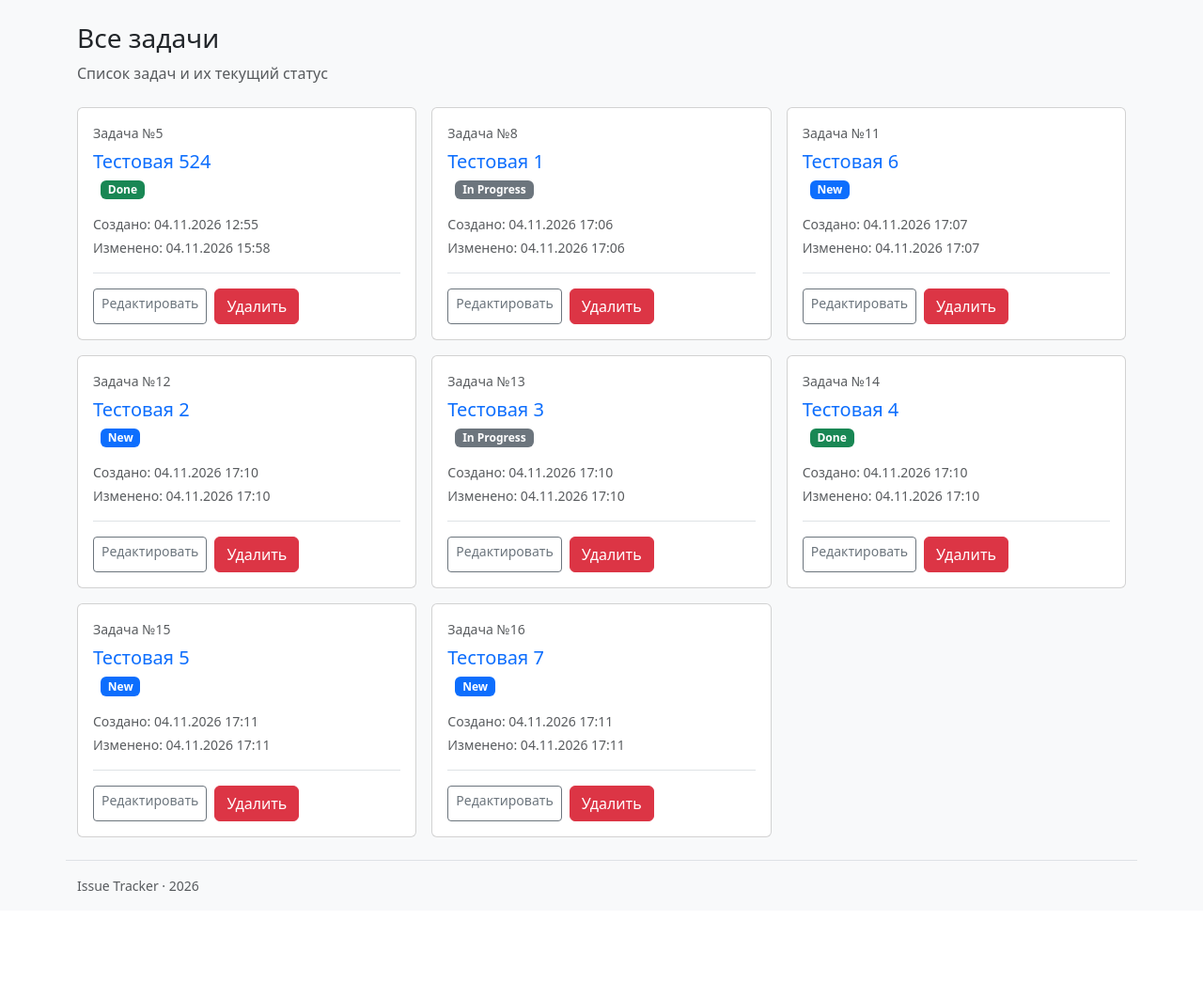
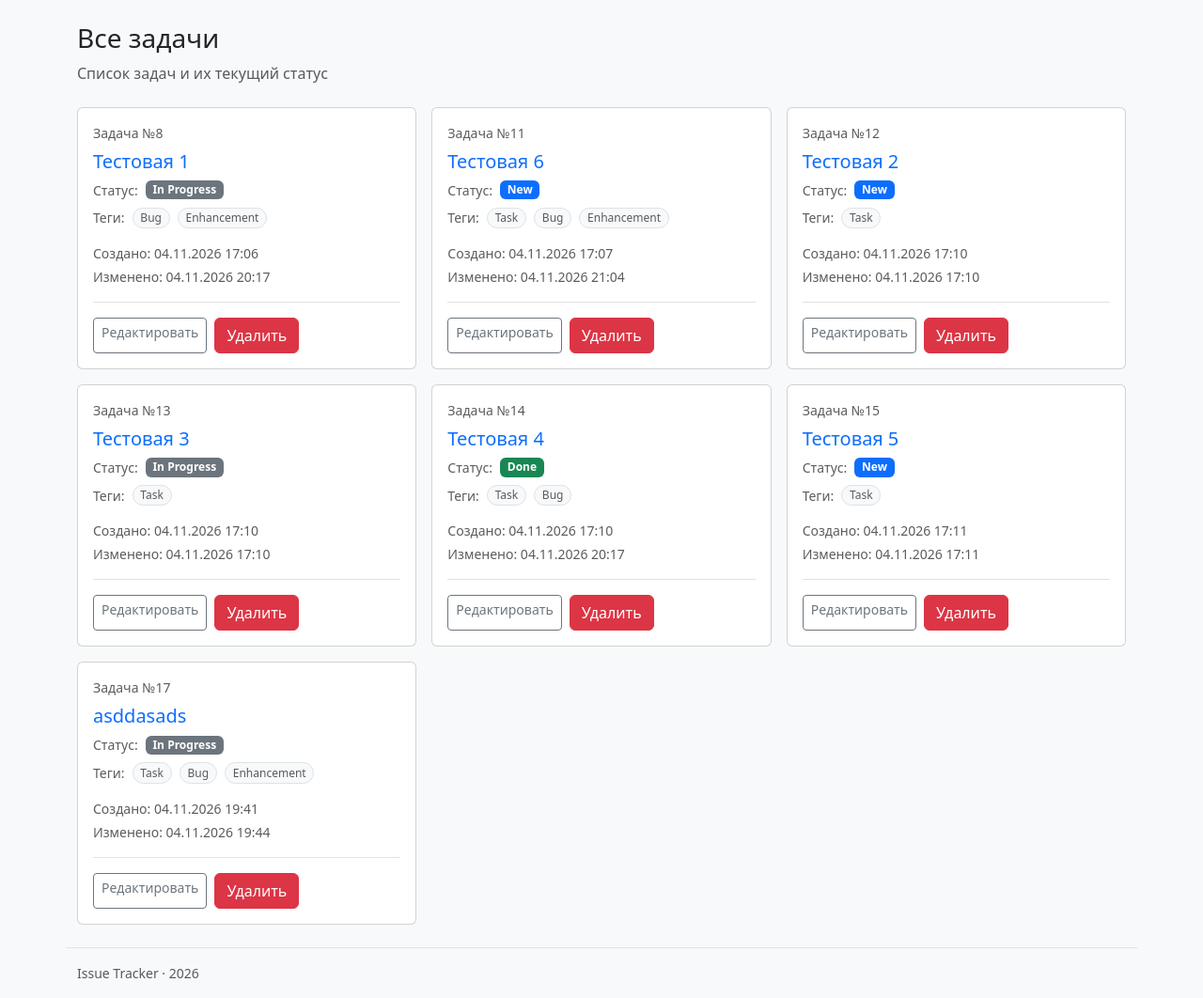
Before and after one commit to antonignatovskij/hw_57__Anton_Ignatovskij_python26, a Django app: page /tasks/ in a window 1280 px wide. Shown: the part 73-1135 px from the top of the page at 94% size. Before the commit the page ends 1021 px from the top, so only its background shows below. Run offline with Django 5.2, Linux system fonts and the light colour scheme; data comes from the database, SQL or seed files in the repository; some libraries are stand-ins or nearby versions.

Commit message:
третий этап сделан, дизайн полностью подогнан, фикстуры обновлены, виджет для бонусного задания сделан

```diff
--- a/source/fixtures/data.json
+++ b/source/fixtures/data.json
@@ -43,26 +43,17 @@
 },
 {
   "model": "issue_tracker.task",
-  "pk": 5,
-  "fields": {
-    "summary": "Тестовая 524",
-    "description": "Тестовая задача 5",
-    "status": 3,
-    "type": 3,
-    "created_at": "2026-11-04T12:55:44.191Z",
-    "updated_at": "2026-11-04T15:58:27.149Z"
-  }
-},
-{
-  "model": "issue_tracker.task",
   "pk": 8,
   "fields": {
     "summary": "Тестовая 1",
     "description": "",
     "status": 2,
-    "type": 3,
     "created_at": "2026-11-04T17:06:50.845Z",
-    "updated_at": "2026-11-04T17:06:50.845Z"
+    "updated_at": "2026-11-04T20:17:45.168Z",
+    "types": [
+      2,
+      3
+    ]
   }
 },
 {
@@ -72,9 +63,13 @@
     "summary": "Тестовая 6",
     "description": "",
     "status": 1,
-    "type": 1,
     "created_at": "2026-11-04T17:07:34.091Z",
-    "updated_at": "2026-11-04T17:07:34.091Z"
+    "updated_at": "2026-11-04T21:04:47.696Z",
+    "types": [
+      1,
+      2,
+      3
+    ]
   }
 },
 {
@@ -84,9 +79,11 @@
     "summary": "Тестовая 2",
     "description": "",
     "status": 1,
-    "type": 1,
     "created_at": "2026-11-04T17:10:30.392Z",
-    "updated_at": "2026-11-04T17:10:30.392Z"
+    "updated_at": "2026-11-04T17:10:30.392Z",
+    "types": [
+      1
+    ]
   }
 },
 {
@@ -96,9 +93,11 @@
     "summary": "Тестовая 3",
     "description": "ывавыыав",
     "status": 2,
-    "type": 1,
     "created_at": "2026-11-04T17:10:41.045Z",
-    "updated_at": "2026-11-04T17:10:41.045Z"
+    "updated_at": "2026-11-04T17:10:41.045Z",
+    "types": [
+      1
+    ]
   }
 },
 {
@@ -108,9 +107,12 @@
     "summary": "Тестовая 4",
     "description": "",
     "status": 3,
-    "type": 2,
     "created_at": "2026-11-04T17:10:49.595Z",
-    "updated_at": "2026-11-04T17:10:49.595Z"
+    "updated_at": "2026-11-04T20:17:35.305Z",
+    "types": [
+      1,
+      2
+    ]
   }
 },
 {
@@ -120,21 +122,27 @@
     "summary": "Тестовая 5",
     "description": "фыывффыпаф ф ывфыв",
     "status": 1,
-    "type": 1,
     "created_at": "2026-11-04T17:11:09.668Z",
-    "updated_at": "2026-11-04T17:11:09.668Z"
+    "updated_at": "2026-11-04T17:11:09.668Z",
+    "types": [
+      1
+    ]
   }
 },
 {
   "model": "issue_tracker.task",
-  "pk": 16,
+  "pk": 17,
   "fields": {
-    "summary": "Тестовая 7",
-    "description": "фывфы вфыффыв12 123 132",
-    "status": 1,
-    "type": 3,
-    "created_at": "2026-11-04T17:11:25.776Z",
-    "updated_at": "2026-11-04T17:11:25.776Z"
+    "summary": "asddasads",
+    "description": "adad",
+    "status": 2,
+    "created_at": "2026-11-04T19:41:13.063Z",
+    "updated_at": "2026-11-04T19:44:07.259Z",
+    "types": [
+      1,
+      2,
+      3
+    ]
   }
 },
 {
--- a/source/issue_tracker/forms.py
+++ b/source/issue_tracker/forms.py
@@ -6,7 +6,6 @@ from issue_tracker.models import Task, Status, Type
 
 class TaskForm(forms.ModelForm):
     status = forms.ModelChoiceField(queryset=Status.objects.all())
-    type = forms.ModelChoiceField(queryset=Type.objects.all())
 
     def __init__(self, *args, **kwargs):
         super().__init__(*args, **kwargs)
@@ -16,7 +15,8 @@ class TaskForm(forms.ModelForm):
 
     class Meta:
         model = Task
-        fields = ('summary', 'description', 'status', 'type')
+        fields = ('summary', 'description', 'status', 'types')
         widgets = {
             'description': widgets.Textarea(attrs={'cols': '40', 'rows': '5'}),
+            'types': widgets.CheckboxSelectMultiple(),
         }
--- a/source/issue_tracker/models/status.py
+++ b/source/issue_tracker/models/status.py
@@ -4,7 +4,7 @@ class Status(models.Model):
     status_name = models.CharField(max_length=50, null=False, blank=False)
 
     def __str__(self):
-        return f'status:{self.pk} - {self.status_name}'
+        return f'{self.status_name}'
 
     class Meta:
         db_table = "status"
--- a/source/issue_tracker/models/type.py
+++ b/source/issue_tracker/models/type.py
@@ -4,7 +4,7 @@ class Type(models.Model):
     type_name = models.CharField(max_length=50, null=False, blank=False)
 
     def __str__(self):
-        return f'type:{self.pk} - {self.type_name}'
+        return f'{self.type_name}'
 
     class Meta:
         db_table = "type"
--- a/source/issue_tracker/views.py
+++ b/source/issue_tracker/views.py
@@ -3,7 +3,8 @@ from django.views import View
 from django.views.generic import TemplateView
 
 from issue_tracker.forms import TaskForm
-from issue_tracker.models import Task
+from issue_tracker.models import Task, Status
+
 
 
 # Create your views here.
@@ -28,13 +29,20 @@ class TaskDetailView(TemplateView):
 
 class TaskCreationView(View):
     def get(self, request, *args, **kwargs):
-        form = TaskForm()
-        return render(request, 'tasks/create.html', {'form': form})
+        try:
+            new_status = Status.objects.get(status_name='New')
+            form = TaskForm(initial={'status': new_status.pk})
+            return render(request, 'tasks/create.html', {'form': form})
+        except Status.DoesNotExist:
+            form = TaskForm()
+            return render(request, 'tasks/create.html', {'form': form})
 
     def post(self, request, *args, **kwargs):
         form = TaskForm(request.POST)
         if form.is_valid():
             task = form.save()
+            task.types.set(form.cleaned_data['types'])
+            task.save()
             return redirect('tasks_detail', pk=task.pk)
         return render(request, 'tasks/create.html', {'form': form})
 
@@ -52,6 +60,8 @@ class TaskUpdateView(View):
         form = TaskForm(request.POST, instance=self.task)
         if form.is_valid():
             task = form.save()
+            task.types.set(form.cleaned_data['types'])
+            task.save()
             return redirect('tasks_detail', pk=task.pk)
         return render(request, 'tasks/update.html', {'form': form, 'task': self.task})
 
--- a/source/templates/tasks/index.html
+++ b/source/templates/tasks/index.html
@@ -12,16 +12,27 @@
             <div class="card-body d-flex flex-column">
                 <p class="small text-body-secondary mb-2">Задача №{{ task.pk }}</p>
                 <h2 class="h5 text-break"><a class="text-decoration-none" href="{% url 'tasks_detail' task.pk %}">{{ task.summary }}</a></h2>
-                <div class="d-flex flex-wrap align-items-center gap-2 mb-3">
-                    <span class="small text-body-secondary text-break">{{ task.type.type_name }}</span>
-                    <span class="badge text-wrap {% if task.status.status_name == 'New' %}text-bg-primary{% elif task.status.status_name == 'Done' %}text-bg-success{% else %}text-bg-secondary{% endif %}">{{ task.status.status_name }}</span>
+                <div class="mb-3">
+                    <div class="d-flex flex-wrap align-items-center gap-2 mb-2">
+                        <span class="small text-body-secondary">Статус:</span>
+                        <span class="badge text-wrap text-break {% if task.status.status_name == 'New' %}text-bg-primary{% elif task.status.status_name == 'Done' %}text-bg-success{% else %}text-bg-secondary{% endif %}">{{ task.status.status_name }}</span>
+                    </div>
+                    <div class="d-flex flex-wrap align-items-center gap-2">
+                        <span class="small text-body-secondary">Теги:</span>
+                        {% for type in task.types.all %}
+                        <span class="badge rounded-pill bg-light text-body-secondary border fw-normal text-wrap text-break">{{ type.type_name }}</span>
+                        {% empty %}
+                        <span class="small text-body-secondary">Нет тегов</span>
+                        {% endfor %}
+                    </div>
                 </div>
                 <div class="small text-body-secondary mt-auto">
                     <p class="mb-1">Создано: {{ task.created_at|date:"d.m.Y H:i" }}</p>
                     <p class="mb-0">Изменено: {{ task.updated_at|date:"d.m.Y H:i" }}</p>
                 </div>
-                <div class="d-flex flex-wrap gap-2 border-top pt-3 mt-3" aria-label="Действия с задачей">
-                    <a class="btn btn-outline-secondary btn-sm" href="{% url 'tasks_update' task.pk %}">Редактировать</a>
+                <div aria-label="Действия с задачей" class="d-flex flex-wrap gap-2 border-top pt-3 mt-3">
+                    <a class="btn btn-outline-secondary btn-sm"
+                       href="{% url 'tasks_update' task.pk %}">Редактировать</a>
                     <button class="btn btn-danger" data-bs-target="#exampleModal{{ task.pk }}"
                             data-bs-toggle="modal"
                             type="button">
```
Also changed, not shown: source/templates/tasks/detail.html (+13 -3 lines).
